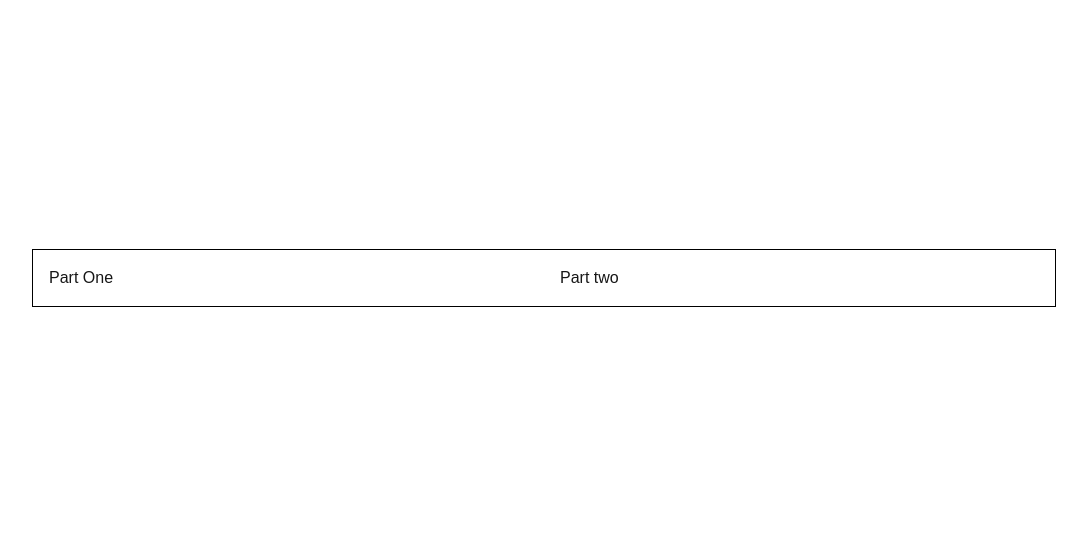
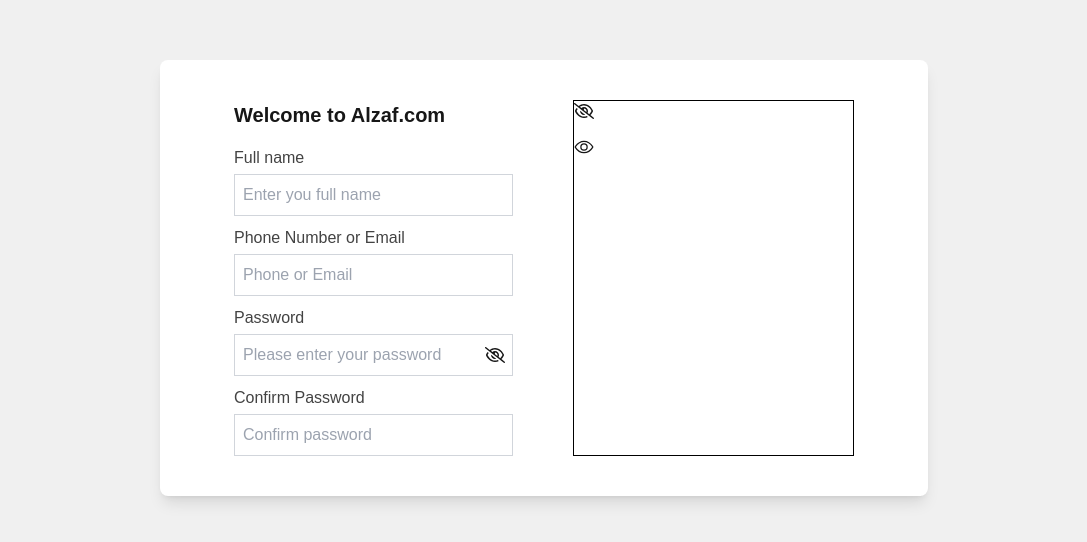
Before and after one commit to shariard58/nextshop, a Next.js app: page /signup-login in a window 1280 px wide. Shown: the part 122-664 px from the top of the page, without its empty margins (96-1183 px from the left). Built offline with nearby package versions, Linux system fonts and the light colour scheme.

Commit message:
half way

```diff
--- a/app/signup-login/page.jsx
+++ b/app/signup-login/page.jsx
@@ -1,11 +1,101 @@
+/* eslint-disable react-hooks/rules-of-hooks */
 "use client";
+import { useState } from "react";
+import { FaRegEyeSlash } from "react-icons/fa6";
+import { IoEyeOutline } from "react-icons/io5";
 export default function page() {
+  const [visiblePassword, setVisiblePassword] = useState(false);
+  const [visibleConfirmPassword, setVisibleConfirmPassword] = useState(false);
   return (
-    <div className="h-[100vh] flex justify-center items-center">
-      <div className="border border-black sm:w-[90%] md:w-[80%] flex flex-col md:flex-row">
-        <div className="flex-1 p-4">Part One</div>
-        <div className="flex-1 p-4">Part two</div>
-      </div>
+    <div className="h-[100vh] flex justify-center items-center bg-[#F0F0F0]">
+      <form className="w-full flex flex-col sm:w-[80%] md:w-[60%] md:flex-row space-y-4 md:space-y-0 md:space-x-4 lg:px-[74px] md:px-[60px] sm:px-[40px] lg:py-[40px] md:py-[36px] sm:py-[30px] lg:gap-[44px] md:gap-[30px] gap-[26px] bg-white rounded-lg shadow-lg">
+        <div className="space-y-4 md:flex-1 ">
+          <div>
+            <p className="md:text-[20px] text-[18px] font-bold">
+              Welcome to Alzaf.com
+            </p>
+          </div>
+          <div className="flex flex-col gap-[10px]">
+            <div className="flex flex-col gap-[4px]">
+              <label className="text-[#434343] text-[16px]" htmlFor="name">
+                Full name
+              </label>
+              <input
+                type="text"
+                name=""
+                id="name"
+                className="border border-gray-300 p-2"
+                placeholder="Enter you full name"
+              />
+            </div>
+
+            <div className="flex flex-col gap-[4px]">
+              <label className="text-[#434343] text-[16px]" htmlFor="email">
+                Phone Number or Email
+              </label>
+              <input
+                type="text"
+                name=""
+                id="email"
+                className="border border-gray-300 p-2"
+                placeholder="Phone or Email"
+                pattern="(^[a-zA-Z0-9._%+-]+@[a-zA-Z0-9.-]+\.(com|org|net)$)|(^\d{10}$)"
+              />
+            </div>
+
+            <div className="flex flex-col gap-[4px]">
+              <label className="text-[#434343] text-[16px]" htmlFor="password">
+                Password
+              </label>
+              <div className="relative">
+                <input
+                  type={visiblePassword ? "text" : "password"}
+                  name=""
+                  id="password"
+                  className="border border-gray-300 p-2 w-full"
+                  placeholder="Please enter your password"
+                />
+                {visiblePassword ? (
+                  <IoEyeOutline
+                    onClick={() => setVisiblePassword(!visiblePassword)}
+                    className="absolute right-2 top-1/2  cursor-pointer"
+                    size={20}
+                  />
+                ) : (
+                  <FaRegEyeSlash
+                    onClick={() => setVisiblePassword(!visiblePassword)}
+                    className="absolute right-2 top-1/2 transform -translate-y-1/2  cursor-pointer"
+                    size={20}
+                  />
+                )}
+              </div>
+            </div>
+
+            <div className="flex flex-col gap-[4px]">
+              <label
+                className="text-[#434343] text-[16px]"
+                htmlFor="confirmPassword"
+              >
+                Confirm Password
+              </label>
+              <div>
+                <input
+                  type="password"
+                  name=""
+                  id="confirmPassword"
+                  className="border border-gray-300 p-2 w-full"
+                  placeholder="Confirm password"
+                />
+              </div>
+            </div>
+          </div>
+        </div>
+
+        <div className="space-y-4 md:flex-1 border border-black">
+          <FaRegEyeSlash size={20} />
+          <IoEyeOutline size={20} />
+        </div>
+      </form>
     </div>
   );
 }
```
